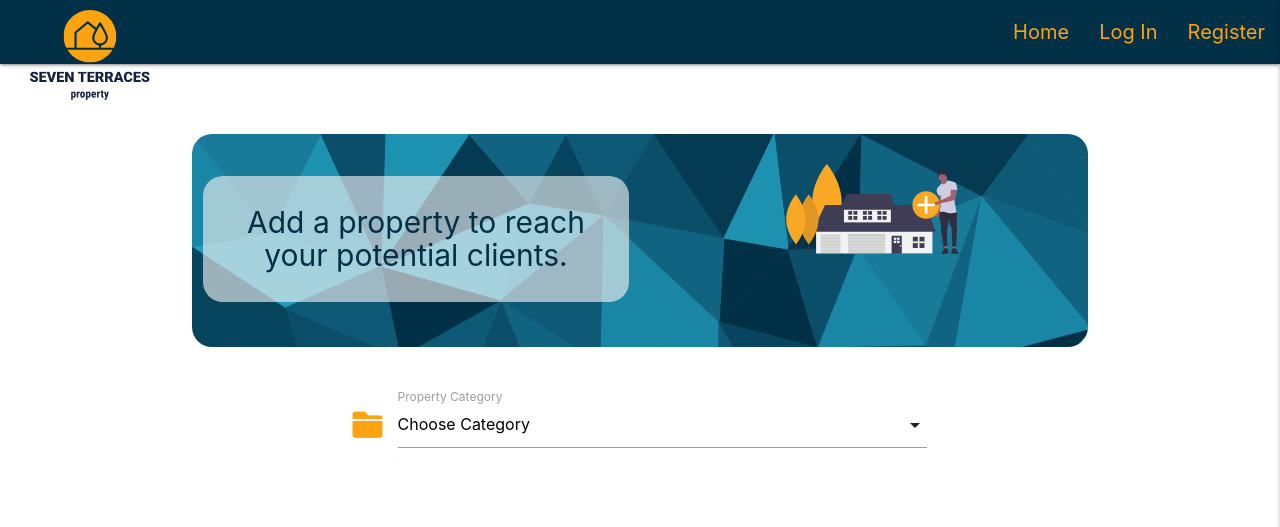
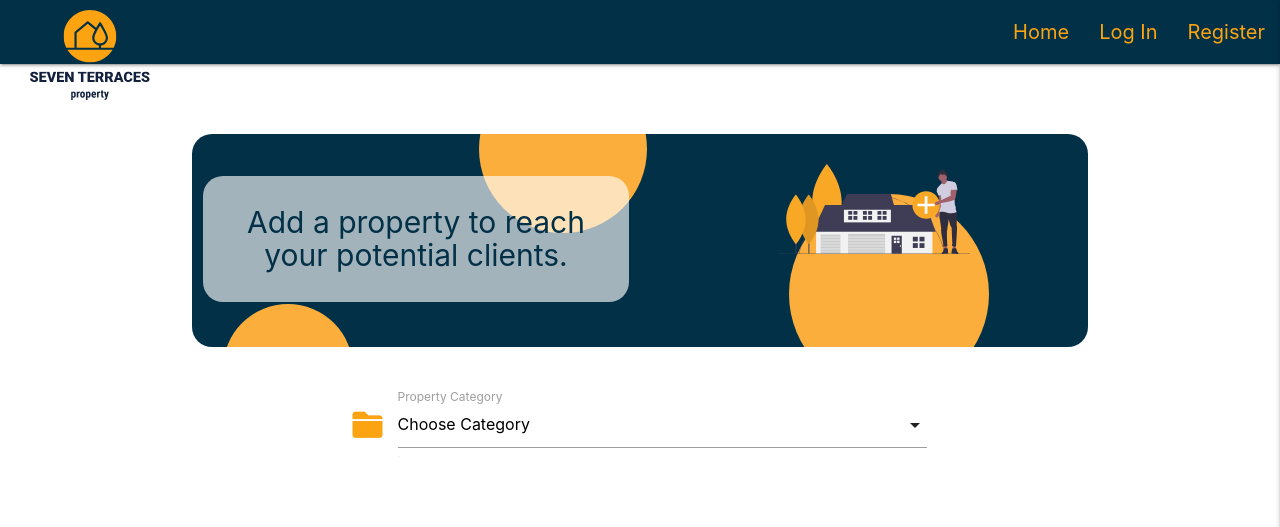
Before and after one commit to TNamdarian/seven-terraces, a Flask app: page /add_property in a window 1280 px wide. Shown: the top 527 px of the page. Run offline with Flask 2, Linux system fonts and the light colour scheme; data that the repository does not hold is empty; some libraries are stand-ins or nearby versions.

Commit message:
Change the undraw background image

```diff
--- a/static/css/style.css
+++ b/static/css/style.css
@@ -21,7 +21,7 @@
     /* color: var(--instagram); */
     --twitter: #1DA1F2;
     /* color: var(--twitter); */
-    --AccentTransparent: rgba(241, 241, 241, 0.637);
+    --AccentTransparent: rgba(280, 280, 280, 0.6371);
     /* color: var(--AccentTransparent); */
 }
 
@@ -253,7 +253,7 @@ form i:hover {
     margin-top: 70px;
     padding-bottom: 20px;
     background-color: transparent;
-    background-image: url(/static/images/test.svg);
+    background-image: url(/static/images/circle-scatter-haikei.svg);
 }
 
 .form-container img,
```
Also changed, not shown: static/images/circle-scatter-haikei.svg (added), static/images/test.svg (deleted).
